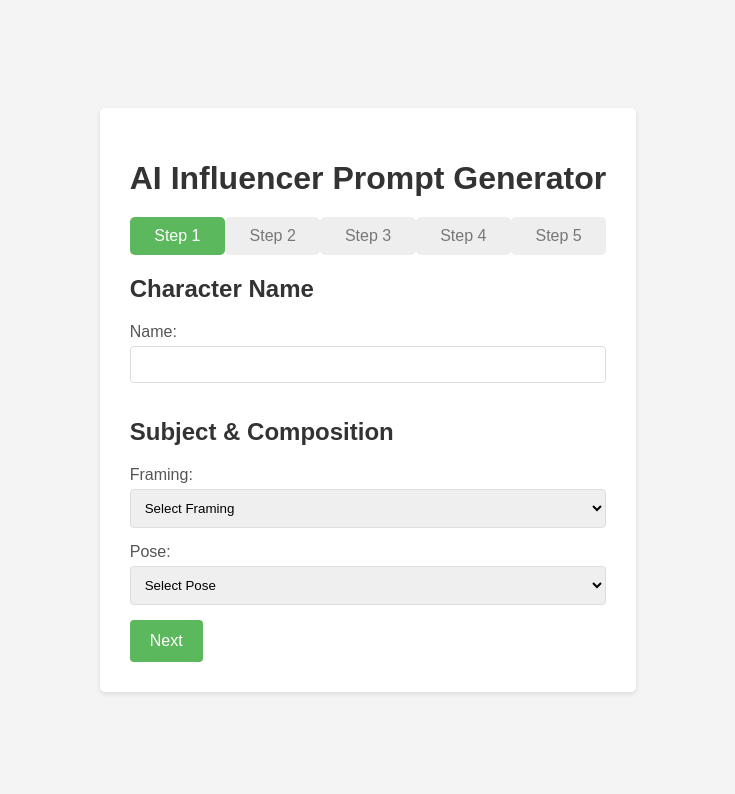
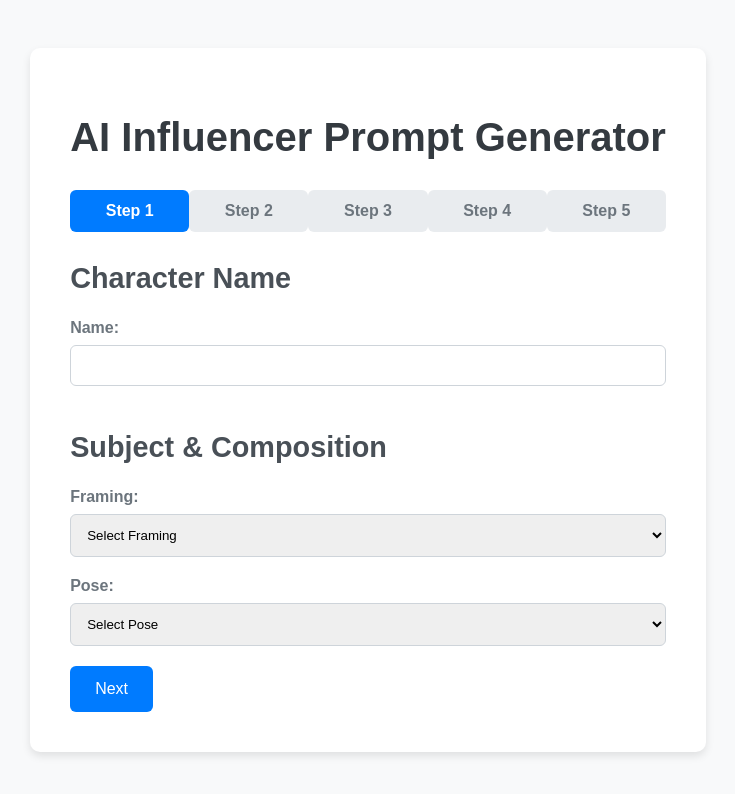
Before and after one commit to lahriziselma/ai-influencer-generator, a plain HTML site: page index.html in a window 1280 px wide. Shown: the whole page, without its empty margins (272-1007 px from the left). Drawn offline with Linux system fonts and the light colour scheme.

Commit message:
Update index.html

```diff
--- a/index.html
+++ b/index.html
@@ -4,69 +4,74 @@
 <title>AI Influencer Prompt Generator</title>
 <style>
 body {
-  font-family: sans-serif;
+  font-family: 'Arial', sans-serif; /* Choose a modern font */
   display: flex;
   flex-direction: column;
   align-items: center;
   justify-content: center;
   height: 100vh;
   margin: 0;
-  background-color: #f4f4f4;
+  background-color: #f8f9fa; /* Light, neutral background */
 }
 
 .container {
-  background-color: #fff;
-  padding: 30px;
-  border-radius: 5px;
-  box-shadow: 0 2px 5px rgba(0, 0, 0, 0.1);
+  background-color: #ffffff;
+  padding: 40px;
+  border-radius: 10px;
+  box-shadow: 0 4px 8px rgba(0, 0, 0, 0.1);
   text-align: left;
+  max-width: 600px; /* Fixed width for content */
 }
 
 h1 {
   text-align: center;
-  margin-bottom: 20px;
-  color: #333;
+  margin-bottom: 30px;
+  color: #343a40; /* Dark gray for headings */
+  font-size: 2.5em;
 }
 
 h2 {
-  margin-top: 20px;
-  color: #333;
+  margin-top: 25px;
+  color: #495057; /* Slightly lighter gray for subheadings */
+  font-size: 1.8em;
 }
 
 label {
   display: block;
-  margin-bottom: 5px;
-  color: #555;
+  margin-bottom: 8px;
+  color: #6c757d; /* Medium gray for labels */
+  font-weight: bold;
 }
 
 select, input[type="text"] {
   width: 100%;
-  padding: 10px;
-  margin-bottom: 15px;
-  border: 1px solid #ddd;
-  border-radius: 4px;
+  padding: 12px;
+  margin-bottom: 20px;
+  border: 1px solid #ced4da; /* Light gray for input borders */
+  border-radius: 6px;
   box-sizing: border-box;
 }
 
 button {
-  background-color: #5cb85c;
+  background-color: #007bff; /* Primary blue color */
   color: white;
-  padding: 12px 20px;
+  padding: 14px 25px;
   border: none;
-  border-radius: 4px;
+  border-radius: 6px;
   cursor: pointer;
-  font-size: 16px;
-  margin-right: 5px;
+  font-size: 1em;
+  margin-right: 8px;
+  transition: background-color 0.3s ease; /* Smooth transition for hover effect */
 }
 
 button:hover {
-  background-color: #4cae4c;
+  background-color: #0056b3; /* Darker blue on hover */
 }
 
 #steps {
   display: flex;
-  justify-content: space-around;
-  margin-bottom: 20px;
+  justify-content: space-between;
+  margin-bottom: 30px;
   list-style: none;
   padding: 0;
 }
@@ -74,14 +79,16 @@ button:hover {
 #steps li {
   flex: 1;
   text-align: center;
-  padding: 10px;
-  background-color: #eee;
-  border-radius: 5px;
-  color: #777;
+  padding: 12px;
+  background-color: #e9ecef; /* Very light gray for inactive steps */
+  border-radius: 6px;
+  color: #6c757d;
+  font-weight: bold;
+  transition: background-color 0.3s ease; /* Smooth transition for active state */
 }
 
 #steps li.active {
-  background-color: #5cb85c;
+  background-color: #007bff; /* Primary blue for active step */
   color: white;
 }
 
```
